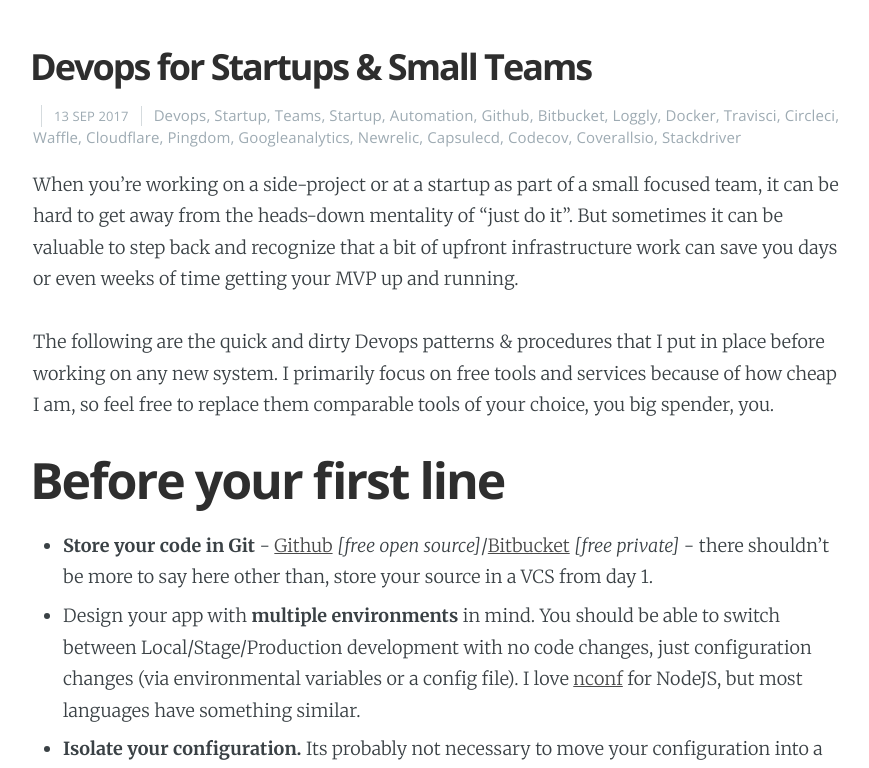
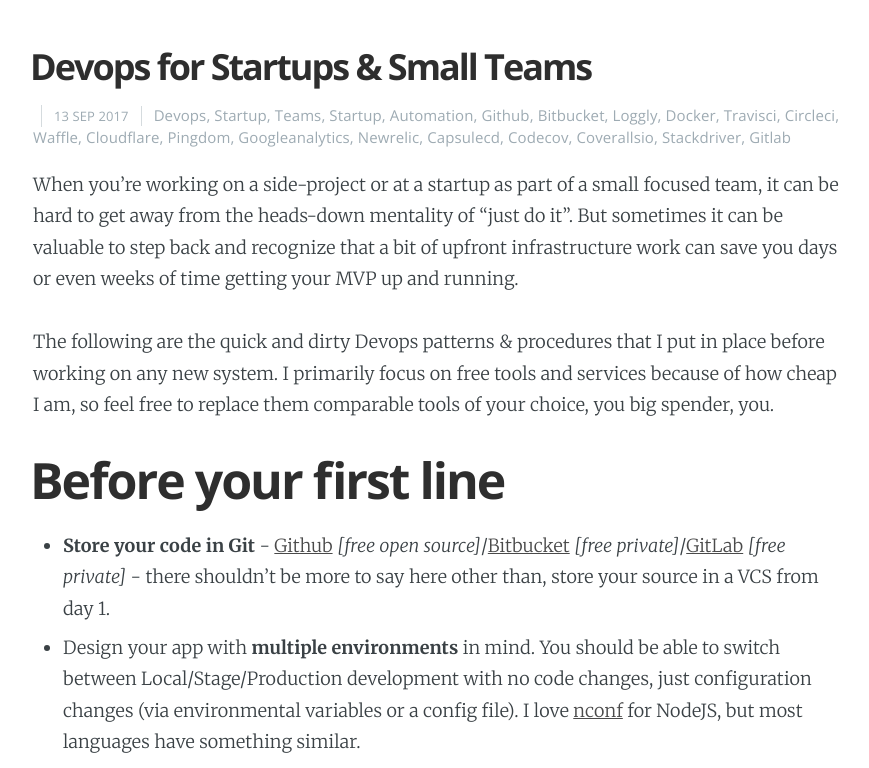
Before and after one commit to AnalogJ/thesparktree-blog, a Jekyll site: the page built from _posts/2017-09-13-devops-for-startups.md, in a window 1280 px wide and 900 px high, scrolled down 457 px, cut to the strip 132-900 px from the top of the window. Shown: the whole strip, without its empty margins (202-1071 px from the left). Built offline with Jekyll 4.4.1, drawn with Linux system fonts in a browser that asks for light colours; nearby versions of some CDN libraries; comment, search, counter and statistics services are not loaded.

Commit message:
added Gitlab.

```diff
--- a/_posts/2017-09-13-devops-for-startups.md
+++ b/_posts/2017-09-13-devops-for-startups.md
@@ -25,6 +25,7 @@
 - codecov
 - coverallsio
 - stackdriver
+- gitlab
 
 navigation: True
 logo: '/assets/logo.png'
@@ -40,7 +41,8 @@
 you big spender, you.
 
 # Before your first line
-- **Store your code in Git** - [Github](https://github.com/) *[free open source]*/[Bitbucket](https://bitbucket.org/) *[free private]* -
+- **Store your code in Git** - [Github](https://github.com/) *[free open source]*/[Bitbucket](https://bitbucket.org/)
+*[free private]*/[GitLab](https://www.gitlab.com) *[free private]*  -
 there shouldn't be more to say here other than, store your source in a VCS from day 1.
 - Design your app with **multiple environments** in mind. You should be able to switch between Local/Stage/Production development
 with no code changes, just configuration changes (via environmental variables or a config file). I love [nconf](https://github.com/indexzero/nconf)
```
